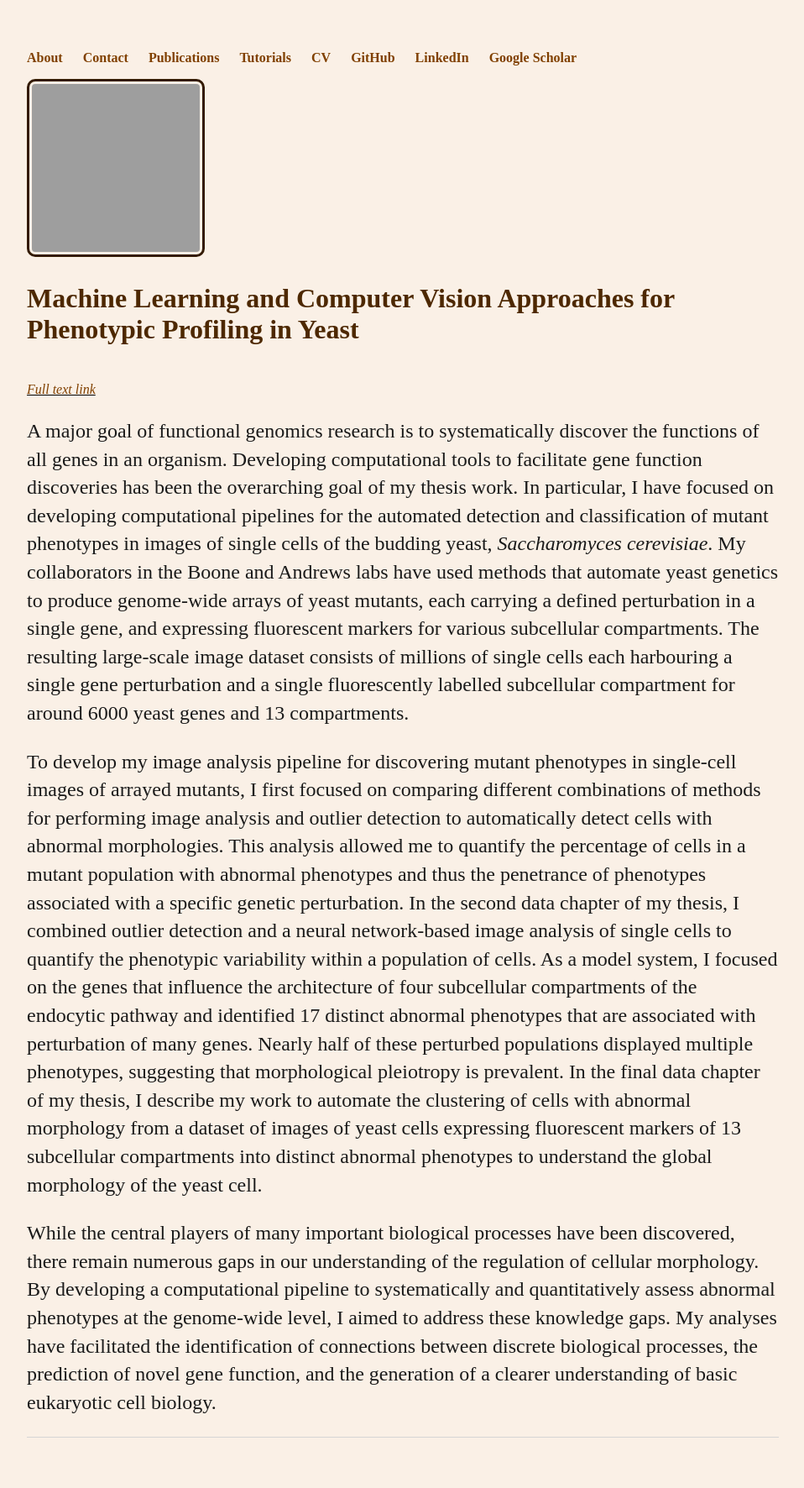
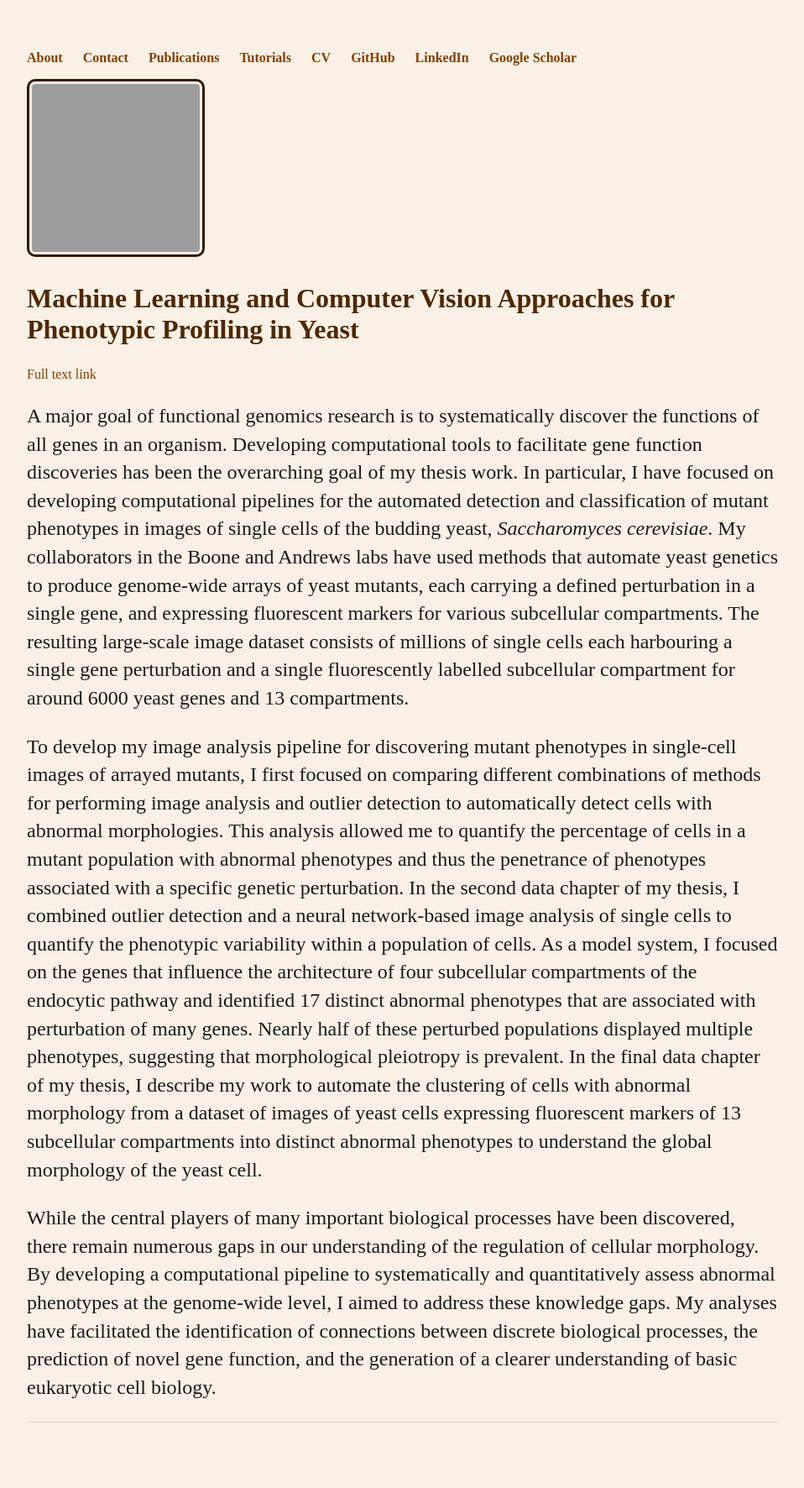
Before and after one commit to nsahin/nsahin.github.io, a Jekyll site: the page built from abstract/index.html, in a window 1280 px wide. Shown: the whole page at 84% size, without its empty margins (160-1118 px from the left). Built offline with Jekyll 4.4.1, drawn with Linux system fonts in a browser that asks for light colours; grey boxes are pictures that could not be loaded.

```diff
--- a/abstract/index.html
+++ b/abstract/index.html
@@ -4,7 +4,7 @@ title: Nil Sahin
 ---
 <div class="blurb">
 	<h2>Machine Learning and Computer Vision Approaches for Phenotypic Profiling in Yeast</h2>
-	<br><u><em><a href="https://hdl.handle.net/1807/108586">Full text link</a></em></u><br>
+	<a href="https://hdl.handle.net/1807/108586">Full text link</a>
 	<p>A major goal of functional genomics research is to systematically discover the functions of all genes in an organism.
 		Developing computational tools to facilitate gene function discoveries has been the overarching goal of my thesis work.
 		In particular, I have focused on developing computational pipelines for the automated detection and classification of mutant phenotypes in images of single cells of the budding yeast, <i>Saccharomyces cerevisiae</i>.
```
